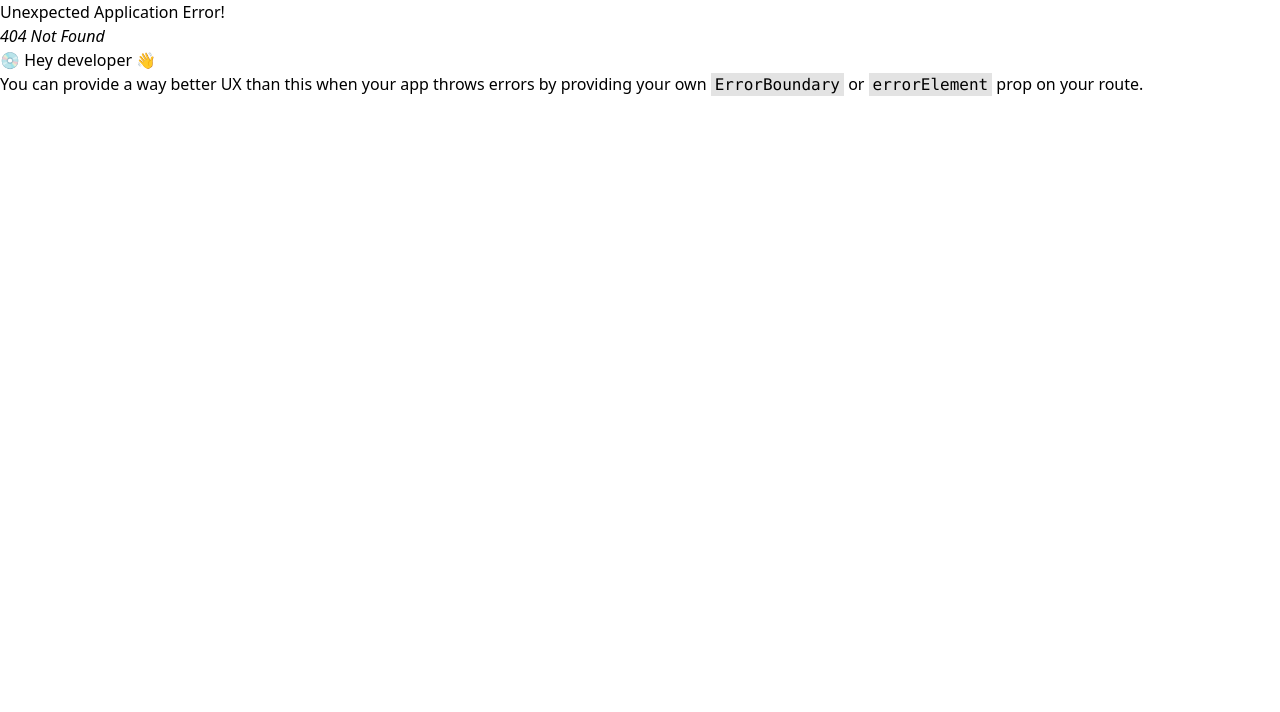
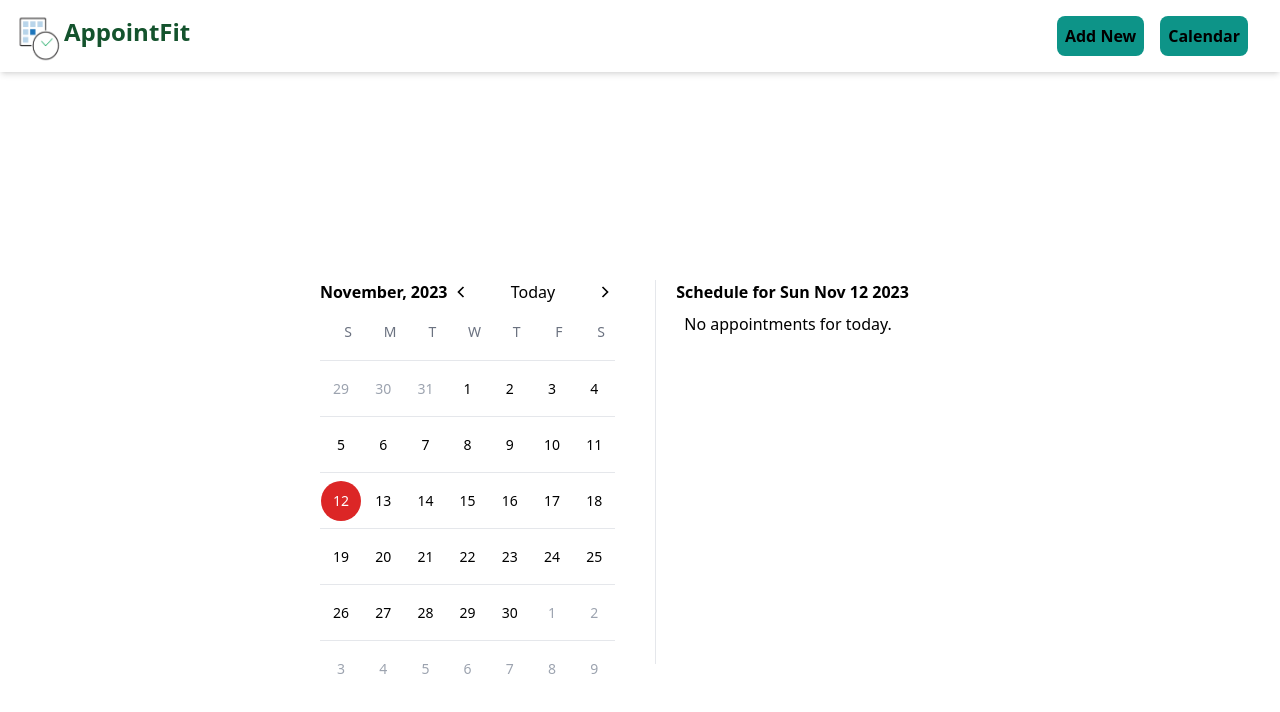
Before and after one commit to RoGue-sudo1/AppointFit, a React (Create React App) app: page /calendar in a window 1280 px wide. Before the commit this address had no page. Shown: the top 712 px of the page. Built offline with nearby package versions, Linux system fonts and the light colour scheme.

Commit message:
built calendar functionality

```diff
--- a/package.json
+++ b/package.json
@@ -7,6 +7,7 @@
     "@testing-library/jest-dom": "^5.17.0",
     "@testing-library/react": "^13.4.0",
     "@testing-library/user-event": "^13.5.0",
+    "dayjs": "^1.11.10",
     "react": "^18.2.0",
     "react-calendar": "^4.6.1",
     "react-dom": "^18.2.0",
--- a/src/App.js
+++ b/src/App.js
@@ -1,3 +1,4 @@
+import Calendar from "./component/calendar/Calendar.js";
 import { Provider } from "react-redux";
 import { createBrowserRouter, RouterProvider } from "react-router-dom";
 import AddNewAppointment from "./component/AddNewAppointment";
@@ -23,7 +24,10 @@ const appRouter = createBrowserRouter([
   {
     path:"/addNewAppointment",
     element:<AddNewAppointment/>
-
+},
+{
+  path:"/calendar",
+  element:<Calendar/>
 }
 ])
 
--- a/src/component/AddNewAppointment.js
+++ b/src/component/AddNewAppointment.js
@@ -1,7 +1,8 @@
 import { useRef, useState } from "react";
 import { useDispatch } from "react-redux";
 import { useNavigate } from "react-router-dom";
-import { addNewUser, toggleAppointmentForm } from "../utils/store/userSlice";
+import { addNewUser } from "../utils/store/userSlice";
+import { toggleAppointmentForm } from "../utils/store/view";
 import Header from "./Header";
 
 function AddNewAppointment() {
--- a/src/component/Header.js
+++ b/src/component/Header.js
@@ -2,28 +2,42 @@ import React from "react";
 import { IoChevronBackOutline } from "react-icons/io5";
 import { useDispatch, useSelector } from "react-redux";
 import { useNavigate } from "react-router-dom";
-import { toggleAppointmentForm } from "../utils/store/userSlice";
+import { toggleAppointmentForm, toggleCalendarView } from "../utils/store/view";
+
 
 function Header() {
   const navigate = useNavigate();
   const dispatch =useDispatch()
-  const appointmentForm = useSelector((store) => store.user.appointmentForm);
+  const appointmentFormView = useSelector((store) => store.view.appointmentFormView);
+  const calendarView = useSelector((store)=>store.view.calendarView)
 
   const handleAddNewButtonClicked = () => {
     dispatch(toggleAppointmentForm())
+
     navigate("/addNewAppointment");
 
   };
 
   const handleBackButtonClicked = () => {
-    dispatch(toggleAppointmentForm())
+   appointmentFormView && dispatch(toggleAppointmentForm())
+   calendarView && dispatch(toggleCalendarView())
     navigate("/");
   };
 
+  const handleCalendarButtonClicked = () => {
+    dispatch(toggleCalendarView())
+    navigate("/calendar");
+  };
+  const handleAppointFitLogoClicked = ()=>{
+    dispatch(toggleAppointmentForm())
+    dispatch(toggleCalendarView())
+    navigate("/");
+  }
+
   return (
     <div className=" flex justify-between align-middle shadow-md ">
-      {!appointmentForm ? (
-        <div className="flex cursor-pointer  p-2" onClick={()=>{navigate("/")}} >
+      {!(appointmentFormView || calendarView) ? (
+        <div className="flex cursor-pointer  p-2" onClick={handleAppointFitLogoClicked} >
           <img src="./logo.png" alt="Logo" className="w-14" />
           <h1 className="pt-2 text-green-900 text-2xl font-bold">AppointFit</h1>
         </div>
@@ -37,15 +51,18 @@ function Header() {
         </div>
       )}
       <div className="mr-4">
-        {!appointmentForm && <button
+        {!(appointmentFormView || calendarView) && <button
           className="p-2 bg-teal-600 mr-12 rounded-lg font-bold  m-4"
           onClick={handleAddNewButtonClicked}
         >
           Add New
         </button>}
-        <button className="p-2 bg-teal-600 -ml-8 rounded-lg font-bold  m-4">
+        {!(appointmentFormView || calendarView) && <button
+        className="p-2 bg-teal-600 -ml-8 rounded-lg font-bold  m-4"
+        onClick={handleCalendarButtonClicked}
+        >
           Calendar
-        </button>
+        </button>}
       </div>
     </div>
   );
--- /dev/null
+++ b/src/component/calendar/Calendar.js
@@ -0,0 +1,157 @@
+import dayjs from "dayjs";
+import React, { useEffect, useState } from "react";
+import { generateDate, months } from "./utilities/calendar";
+import cn from "./utilities/cn";
+import { GrFormNext, GrFormPrevious } from "react-icons/gr";
+import Header from "../Header";
+import { useSelector } from "react-redux";
+
+
+export default function Calendar() {
+  const days = ["S", "M", "T", "W", "T", "F", "S"];
+  const users = useSelector(store=>store.user.users)
+
+  const currentDate = dayjs();
+  const [today, setToday] = useState(currentDate);
+  const [selectDate, setSelectDate] = useState(currentDate);
+  const date = selectDate.toDate().toDateString()
+
+  function formatDate(date) {
+    // Parse the input date
+    const parsedDate = new Date(date);
+
+    // Extract year, month, and day
+    const year = parsedDate.getFullYear();
+    // Months are zero-based, so add 1 to get the correct month
+    const month = (parsedDate.getMonth() + 1).toString().padStart(2, '0');
+    const day = parsedDate.getDate().toString().padStart(2, '0');
+
+    // Create the formatted date string
+    const formattedDate = `${year}-${month}-${day}`;
+
+    return formattedDate;
+  }
+
+
+
+  const formattedDate = formatDate(date);
+
+  const appointments = users.map((user) => {
+    const userAppointments = user.appointments.filter(
+      (appointment) => appointment.date === formatDate(date)
+    );
+
+    if (userAppointments.length > 0) {
+      return { ...user, appointments: userAppointments };
+    }
+
+    return null;
+  });
+
+  // Remove null values from the array
+  const filteredAppointments = appointments.filter((user) => user !== null);
+
+
+
+
+  return (
+    <>
+      <Header />
+      <div className="flex gap-10 sm:divide-x justify-center sm:w-1/2 mx-auto  h-screen items-center sm:flex-row flex-col">
+        <div className="w-96 h-96 ">
+          <div className="flex justify-between items-center">
+            <h1 className="select-none font-semibold">
+              {months[today.month()]}, {today.year()}
+            </h1>
+            <div className="flex gap-10 items-center ">
+              <GrFormPrevious
+                className="w-5 h-5 cursor-pointer hover:scale-105 transition-all"
+                onClick={() => {
+                  setToday(today.month(today.month() - 1));
+                }}
+              />
+              <h1
+                className=" cursor-pointer hover:scale-105 transition-all"
+                onClick={() => {
+                  setToday(currentDate);
+                }}
+              >
+                Today
+              </h1>
+              <GrFormNext
+                className="w-5 h-5 cursor-pointer hover:scale-105 transition-all"
+                onClick={() => {
+                  setToday(today.month(today.month() + 1));
+                }}
+              />
+            </div>
+          </div>
+          <div className="grid grid-cols-7 ">
+            {days.map((day, index) => {
+              return (
+                <h1
+                  key={index}
+                  className="text-sm text-center h-14 w-14 grid place-content-center text-gray-500 select-none"
+                >
+                  {day}
+                </h1>
+              );
+            })}
+          </div>
+
+          <div className=" grid grid-cols-7 ">
+            {generateDate(today.month(), today.year()).map(
+              ({ date, currentMonth, today }, index) => {
+                return (
+                  <div
+                    key={index}
+                    className="p-2 text-center h-14 grid place-content-center text-sm border-t"
+                  >
+                    <h1
+                      className={cn(
+                        currentMonth ? "" : "text-gray-400",
+                        today ? "bg-red-600 text-white" : "",
+                        selectDate.toDate().toDateString() ===
+                          date.toDate().toDateString()
+                          ? "bg-black text-white"
+                          : "",
+                        "h-10 w-10 rounded-full grid place-content-center hover:bg-black hover:text-white transition-all cursor-pointer select-none"
+                      )}
+                      onClick={() => {
+                        setSelectDate(date);
+                      }}
+                    >
+                      {date.date()}
+                    </h1>
+                  </div>
+                );
+              }
+            )}
+          </div>
+        </div>
+        <div className="h-96 w-96 sm:px-5">
+          <h1 className=" font-semibold">
+            Schedule for {date}
+          </h1>
+          {console.log("start")}
+          {console.log(filteredAppointments[0])}
+          {console.log("end")}
+
+          <ul >
+          {filteredAppointments.length!==0 && filteredAppointments[0].appointments.map(appointment=>{
+            return(
+                <div className="shadow-lg m-2 p-2 bg-teal-800 text-white font-bold">
+                <li>{filteredAppointments[0].firstName} {filteredAppointments[0].lastName}</li>
+                <li>{appointment.time}</li>
+                </div>
+            )
+          })
+
+          }
+          </ul>
+          {filteredAppointments.length===0 && <p className="tex-gray-900 m-2">No appointments for today.</p>}
+        </div>
+      </div>
+    </>
+  );
+}
--- /dev/null
+++ b/src/component/calendar/utilities/calendar.js
@@ -0,0 +1,61 @@
+import dayjs from "dayjs";
+
+export const generateDate = (
+    month = dayjs().month(),
+    year = dayjs().year()
+) => {
+    const firstDateOfMonth = dayjs().year(year).month(month).startOf("month");
+    const lastDateOfMonth = dayjs().year(year).month(month).endOf("month");
+
+    const arrayOfDate = [];
+
+    // create prefix date
+    for (let i = 0; i < firstDateOfMonth.day(); i++) {
+        const date = firstDateOfMonth.day(i);
+
+        arrayOfDate.push({
+            currentMonth: false,
+            date,
+        });
+    }
+
+    // generate current date
+    for (let i = firstDateOfMonth.date(); i <= lastDateOfMonth.date(); i++) {
+        arrayOfDate.push({
+            currentMonth: true,
+            date: firstDateOfMonth.date(i),
+            today:
+                firstDateOfMonth.date(i).toDate().toDateString() ===
+                dayjs().toDate().toDateString(),
+        });
+    }
+
+    const remaining = 42 - arrayOfDate.length;
+
+    for (
+        let i = lastDateOfMonth.date() + 1;
+        i <= lastDateOfMonth.date() + remaining;
+        i++
+    ) {
+        arrayOfDate.push({
+            currentMonth: false,
+            date: lastDateOfMonth.date(i),
+        });
+    }
+    return arrayOfDate;
+};
+
+export const months = [
+    "January",
+    "February",
+    "March",
+    "April",
+    "May",
+    "June",
+    "July",
+    "August",
+    "September",
+    "October",
+    "November",
+    "December",
+];
--- /dev/null
+++ b/src/component/calendar/utilities/cn.js
@@ -0,0 +1,3 @@
+export default function cn(...classes) {
+    return classes.filter(Boolean).join(" ");
+}
--- a/src/utils/store/appStore.js
+++ b/src/utils/store/appStore.js
@@ -1,10 +1,12 @@
 import userReducer from "./userSlice";
+import viewReducer from './view'
 
 const { configureStore } = require("@reduxjs/toolkit");
 
 const appStore = configureStore({
   reducer: {
     user: userReducer,
+    view:viewReducer,
   },
 });
 
--- a/src/utils/store/userSlice.js
+++ b/src/utils/store/userSlice.js
@@ -4,7 +4,7 @@ const userSlice = createSlice({
   name: "user",
   initialState: {
     users: [],
-    appointmentForm: false,
+
   },
   reducers: {
     addNewUser: (state, action) => {
@@ -49,19 +49,19 @@ const userSlice = createSlice({
         newAppointment,
       ];
     },
-    toggleAppointmentForm: (state) => {
-      state.appointmentForm = !state.appointmentForm;
-    },
+
+
   },
 });
 
 export const {
   addNewUser,
-  toggleAppointmentForm,
+
   deleteUser,
   appointmentDelete,
   editUserDetails,
   addNewAppointment,
+
 } = userSlice.actions;
 
 export default userSlice.reducer;
--- /dev/null
+++ b/src/utils/store/view.js
@@ -0,0 +1,26 @@
+import { createSlice } from "@reduxjs/toolkit";
+
+const view = createSlice({
+  name: "view",
+  initialState: {
+    appointmentFormView: false,
+    calendarView: false,
+  },
+  reducers: {
+    toggleCalendarView: (state) => {
+      state.calendarView = !state.calendarView;
+
+    },
+    toggleAppointmentForm: (state) => {
+      state.appointmentFormView = !state.appointmentFormView;
+    },
+  },
+});
+
+export const {
+    toggleCalendarView,
+    toggleAppointmentForm
+
+  } = view.actions;
+
+  export default view.reducer;
```
Also changed, not shown: 2 other files (tests, documents, lock files or other folders).
